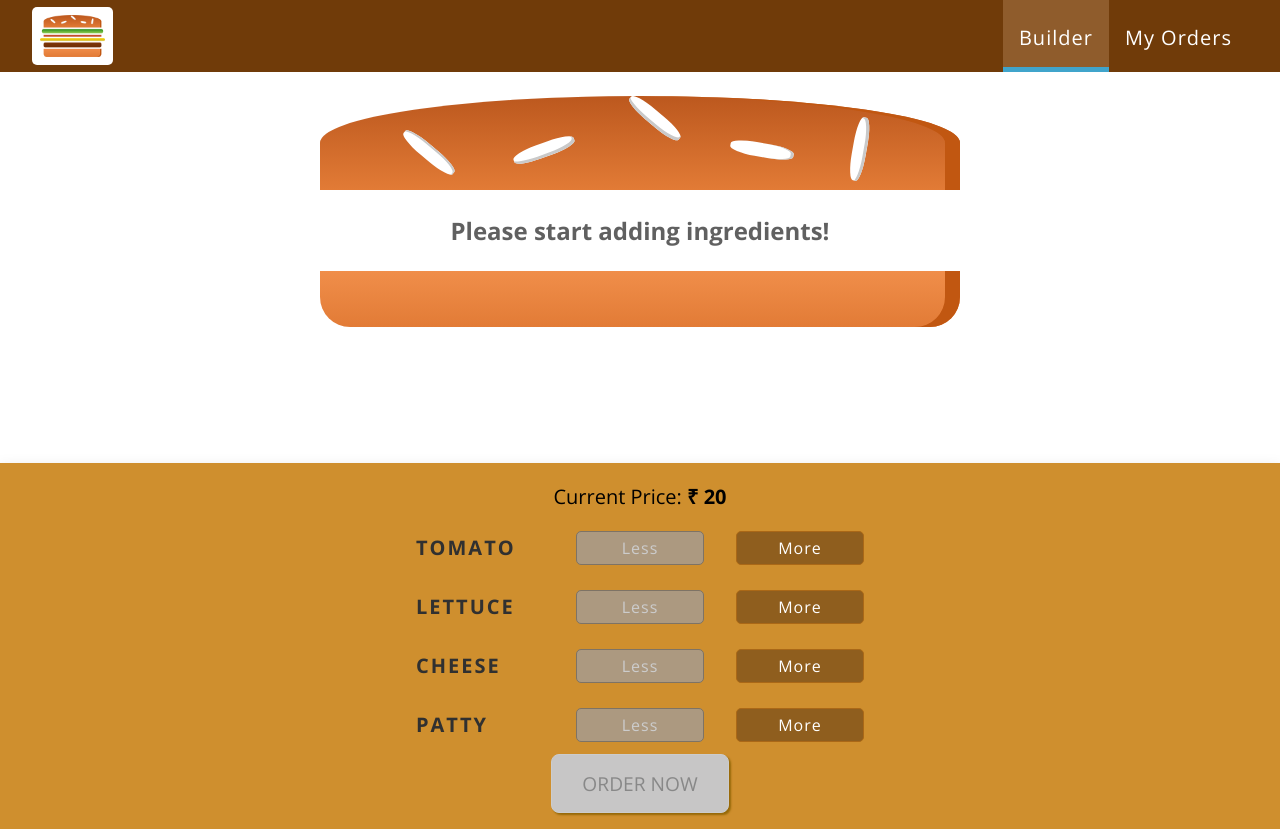
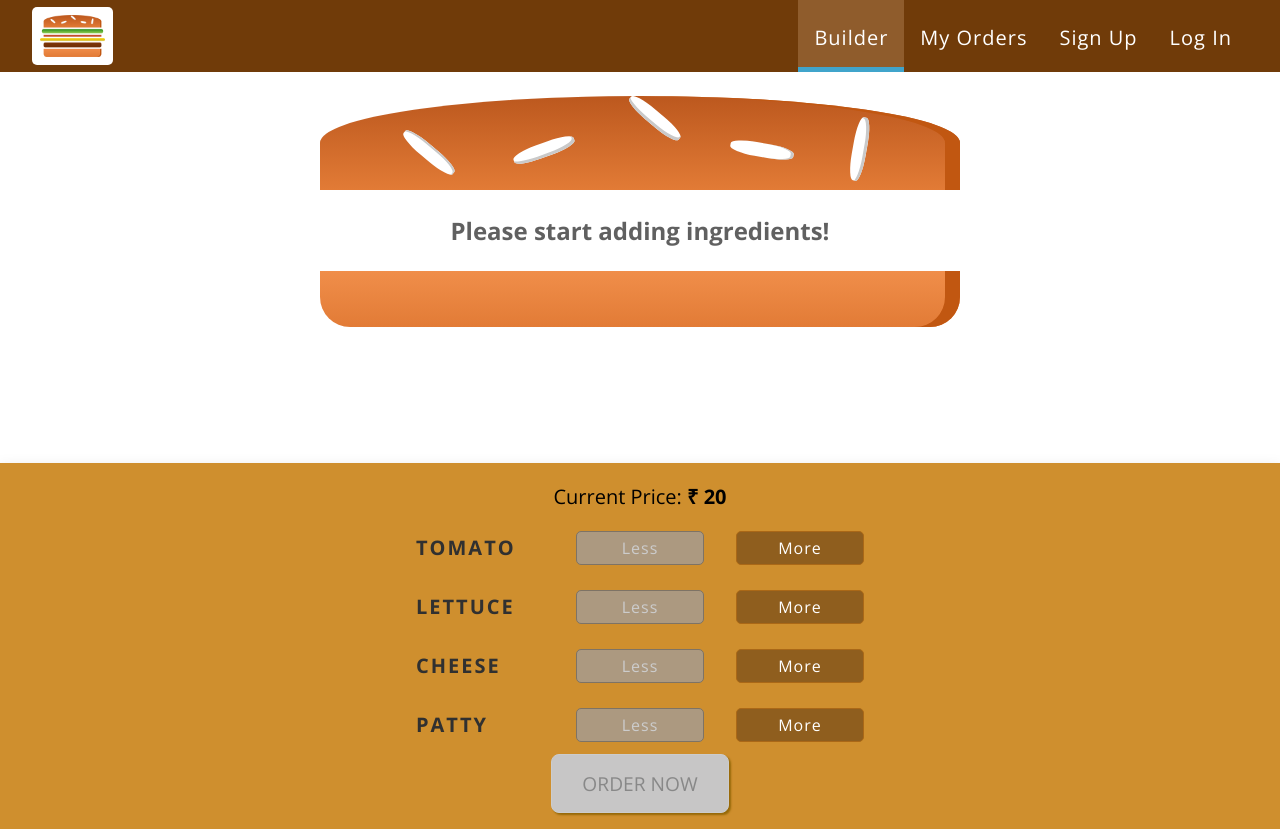
Before and after one commit to arhamathar/burger-builder-app, a React (Create React App) app: page / in a window 1280 px wide. Built offline with nearby package versions, Linux system fonts and the light colour scheme.

Commit message:
signup & login link added to navigation

```diff
--- a/src/components/Navigation/NavigationItems.js
+++ b/src/components/Navigation/NavigationItems.js
@@ -11,6 +11,12 @@ function NavigationItems() {
             <li>
                 <NavLink activeClassName={classes.active} to="/orders">My Orders</NavLink>
             </li>
+            <li>
+                <NavLink activeClassName={classes.active} to="/auth/signup">Sign Up</NavLink>
+            </li>
+            <li>
+                <NavLink activeClassName={classes.active} to="/auth/login">Log In</NavLink>
+            </li>
         </ul>
     );
 }
```
Also changed, not shown: 1 other file (tests, documents, lock files or other folders).
